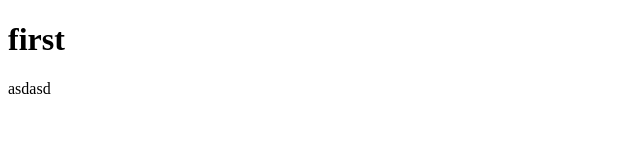
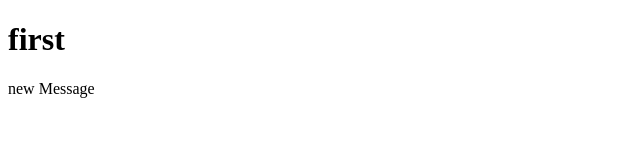
Before and after one commit to Joonsik-Choi/gitstudy05, a plain HTML site: page index.html in a window 1280 px wide. Shown: the full height of the page, 0-640 px from the left. Drawn offline with Linux system fonts and the light colour scheme.

Commit message:
commit Test

```diff
--- a/index.html
+++ b/index.html
@@ -7,6 +7,6 @@
 </head>
 <body>
     <h1>first</h1>
-    asdasd
+   new Message
 </body>
 </html>
```
